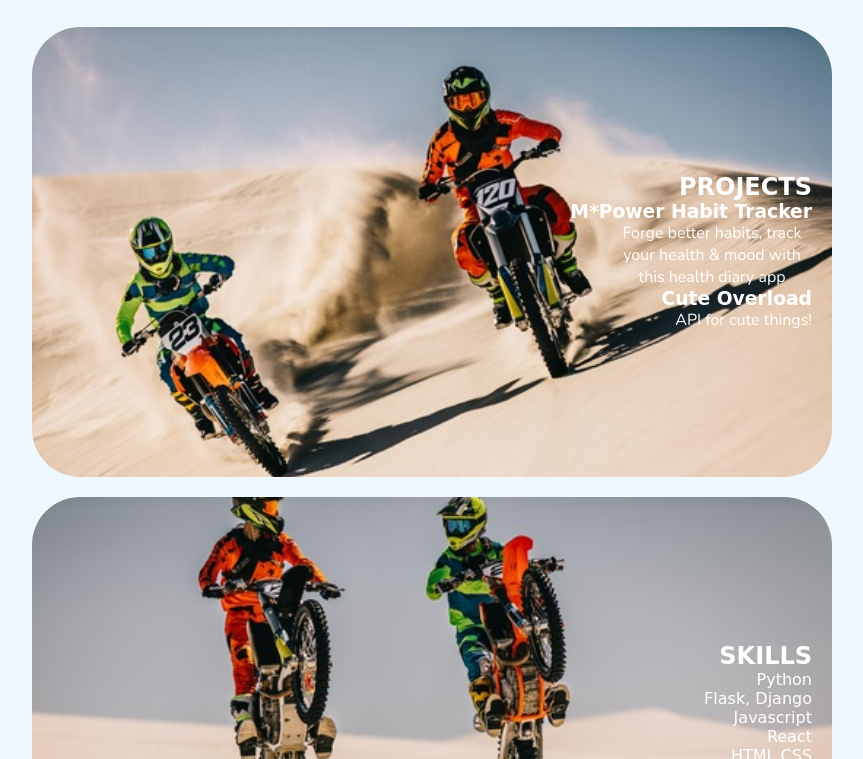
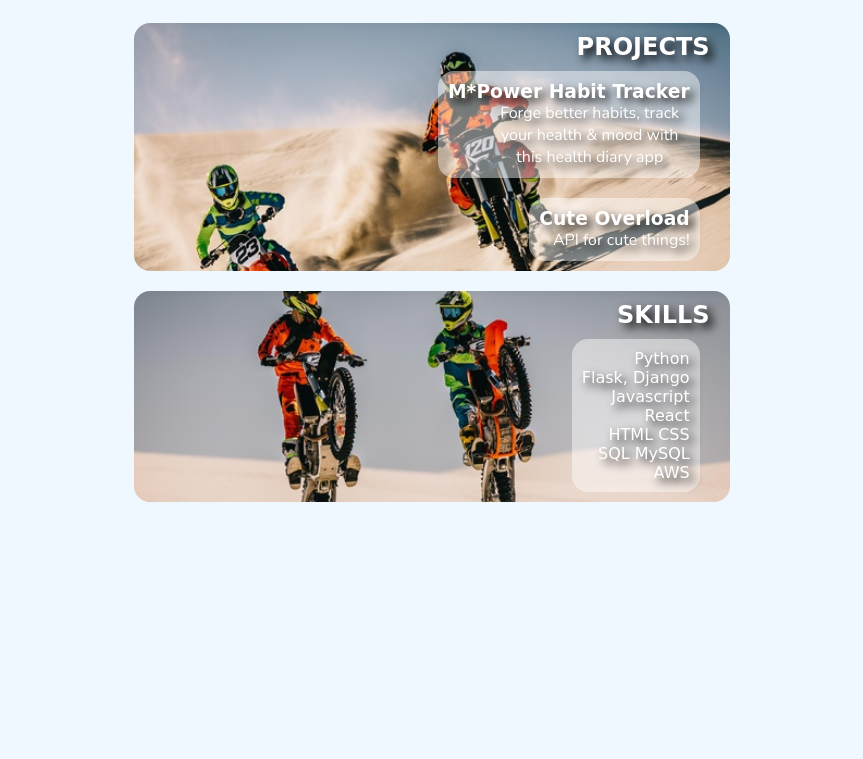
Before and after one commit to melbcoding/melbcoding, a plain HTML site: page docs/index.html in a window 1280 px wide. Shown: the part 145-904 px from the top of the page, without its empty margins (208-1071 px from the left). After the commit the page ends 800 px from the top, so only its background shows below. Drawn offline with nearby package versions, Linux system fonts and the light colour scheme; files whose address does not match are found by name; a web font is replaced by a local one.

Commit message:
pics working

```diff
--- a/docs/index.html
+++ b/docs/index.html
@@ -44,11 +44,11 @@
                 <!-- img credit: Motocross Bikes Doing Full Speed Over Sand Dunes by Jacob Lund Photography from NounProject.com -->
 
                 <h2 class="headline light-text">PROJECTS </h2>
-                <div class="flex-end">
+                <div class="flex-end info">
                     <h3 class="headline light-text">M*Power Habit Tracker</h3>
                     <p class="light-text">Forge better habits, track your health & mood with this health diary app</p>
                 </div>
-                <div class="flex-end">
+                <div class="flex-end info">
                     <h3 class="headline light-text">Cute Overload</h3>
                     <p class="light-text">API for cute things!</p>
                 </div>
@@ -56,7 +56,7 @@
             <div id="skillsDiv" class="flex-end">
                 <!-- img credit: /* Stunt Bikers Displaying Their Skills by Jacob Lund Photography from NounProject.com */ -->
                 <h2  class="headline light-text">SKILLS</h2>
-                <ul class="flex-end ">
+                <ul class="flex-end info ">
                     <li class="headline light-text">Python</li>
                     <li class="headline light-text">Flask, Django</li>
                     <li class="headline light-text">Javascript</li>
--- a/docs/static/style.css
+++ b/docs/static/style.css
@@ -6,13 +6,8 @@
     text-align: center;
     box-sizing: border-box;
 }
-
 body{
     background-color: aliceblue;
-}
-#wrapper{
-    height: 100vh;
-    width: 100vw;
 }
 a{
     text-decoration: none;
@@ -27,8 +22,15 @@ p{
     max-width: 200px;
 
 }
+
+
+#wrapper{
+    height: 100vh;
+    width: 100vw;
+}
 .light-text{
-    color:white
+    color:rgb(255, 255, 255);
+    text-shadow: 5px 5px 10px black;
 
 }
 
@@ -62,21 +64,13 @@ p{
 
 .info{
     background-color: rgba(255, 255, 255, 0.45);
-    border:solid 2px rgba(255, 255, 255, 0.829);
-    border-radius: 20px;
+    /* border:solid 2px rgba(255, 255, 255, 0.829); */
+    border-radius: 1em;
     margin:10px;
     padding:10px;
 
 }
 
-
-
-.icon{
-    height:100px;
-    background-color: aliceblue;
-    border: 5px solid  white;
-    border-radius: 50%;
-}
 
 
 /* animation below */
@@ -103,34 +97,34 @@ p{
 
 
 #projectDiv{
-    height:450px;
-    width:800px;
+    max-height:450px;
+    max-width:800px;
     background-color: rgba(0, 0, 0, 0.629);
     background: url('./dunebikes.jpg') no-repeat top center;
     background-size: cover;
-    border-radius: 3em;
-
+    border-radius: 1em;
     position: relative;
     animation: slide-left 2s forwards;
     margin-bottom: 20px;
-    padding:20px;
+    padding:10px 20px 0px 20px;
 
 }
 
 #skillsDiv{
-    height:450px;
-    width:800px;
+    max-height:450px;
+    max-width:800px;
     background-color: rgba(0, 0, 0, 0.629);
     background: url('./bikerskills.jpg') no-repeat top left;
     background-size: cover;
-    border-radius: 3em;
+    border-radius: 1em;
     position: relative;
     animation: slide-in 2s forwards;
     margin-bottom: 20px;
-    padding:20px;
+    padding:10px 20px 0px 20px;
 
 
 }
+
 
 @keyframes slide-left {
     0% {
```
